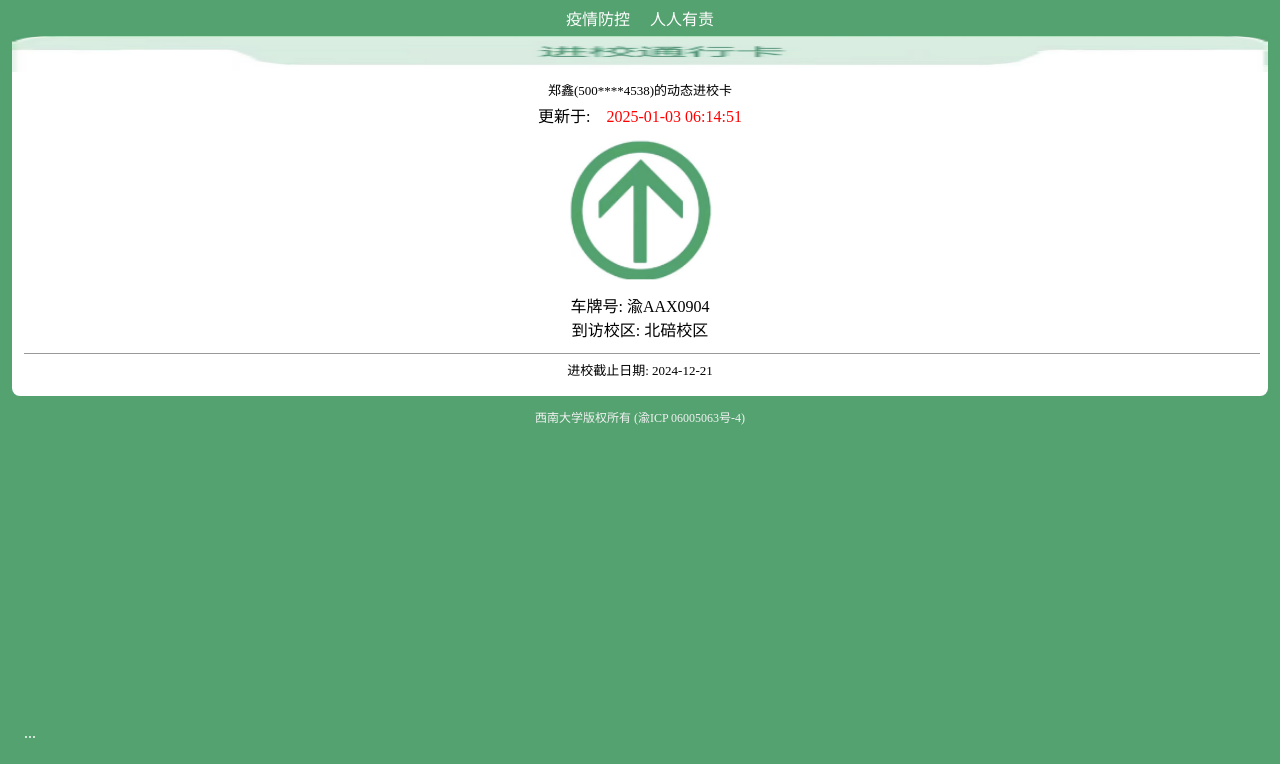
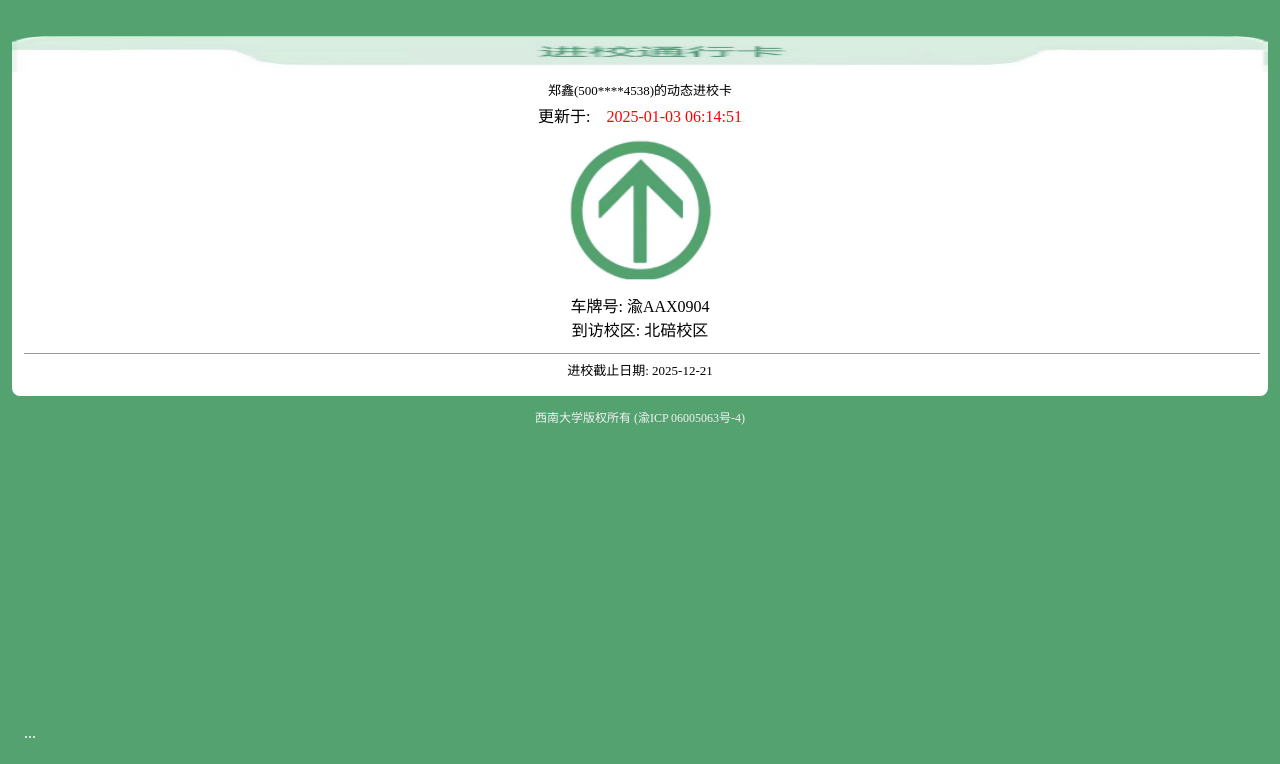
Before and after one commit to zx774961731/zx774961731.github.io, a plain HTML site: page index.html in a window 1280 px wide. Shown: the part 36-800 px from the top of the page. Drawn offline with Linux system fonts and the light colour scheme.

Commit message:
Update index.html

```diff
--- a/index.html
+++ b/index.html
@@ -70,7 +70,7 @@
         西南大学进校通行卡
       </div>
       <div class="yi">
-        <span>疫情防控</span><span style="margin-left: 20px;">人人有责</span>
+<!--         <span>疫情防控</span><span style="margin-left: 20px;">人人有责</span> -->
       </div>
     </div>
     <div class="center">
@@ -89,7 +89,7 @@
       <div class="area" style="font-size: 16px;">到访校区: 北碚校区</div>
       <div class="line"
         style="margin: 12px; margin-bottom: 6px; width: calc(100% - 20px);height: 1px;background-color: #999;"></div>
-      <div class="time" style="font-size: 13px;">进校截止日期: 2024-12-21</div>
+      <div class="time" style="font-size: 13px;">进校截止日期: 2025-12-21</div>
     </div>
     <div class="footer" style="margin-top: 12px;font-size: 12px; color:#f2f2f2;">
       西南大学版权所有 (渝ICP 06005063号-4)
```
